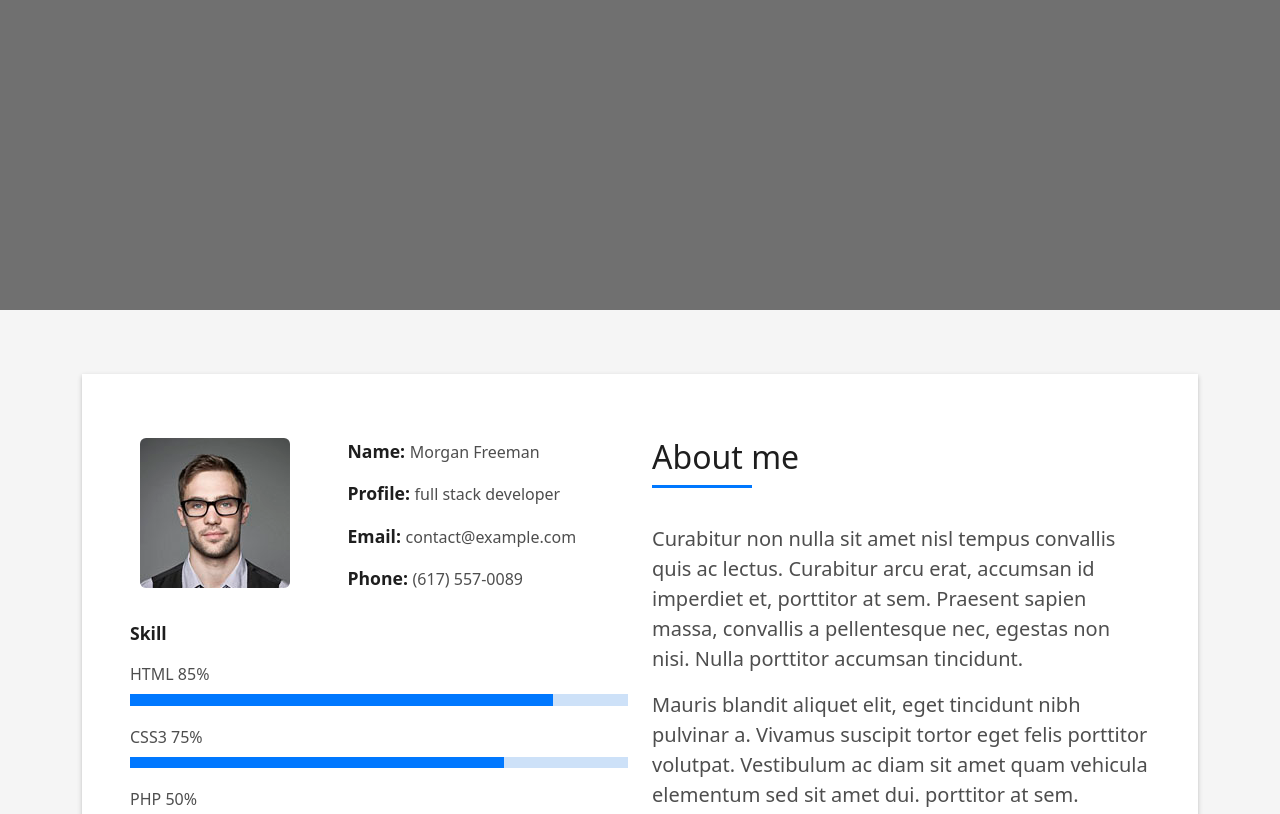
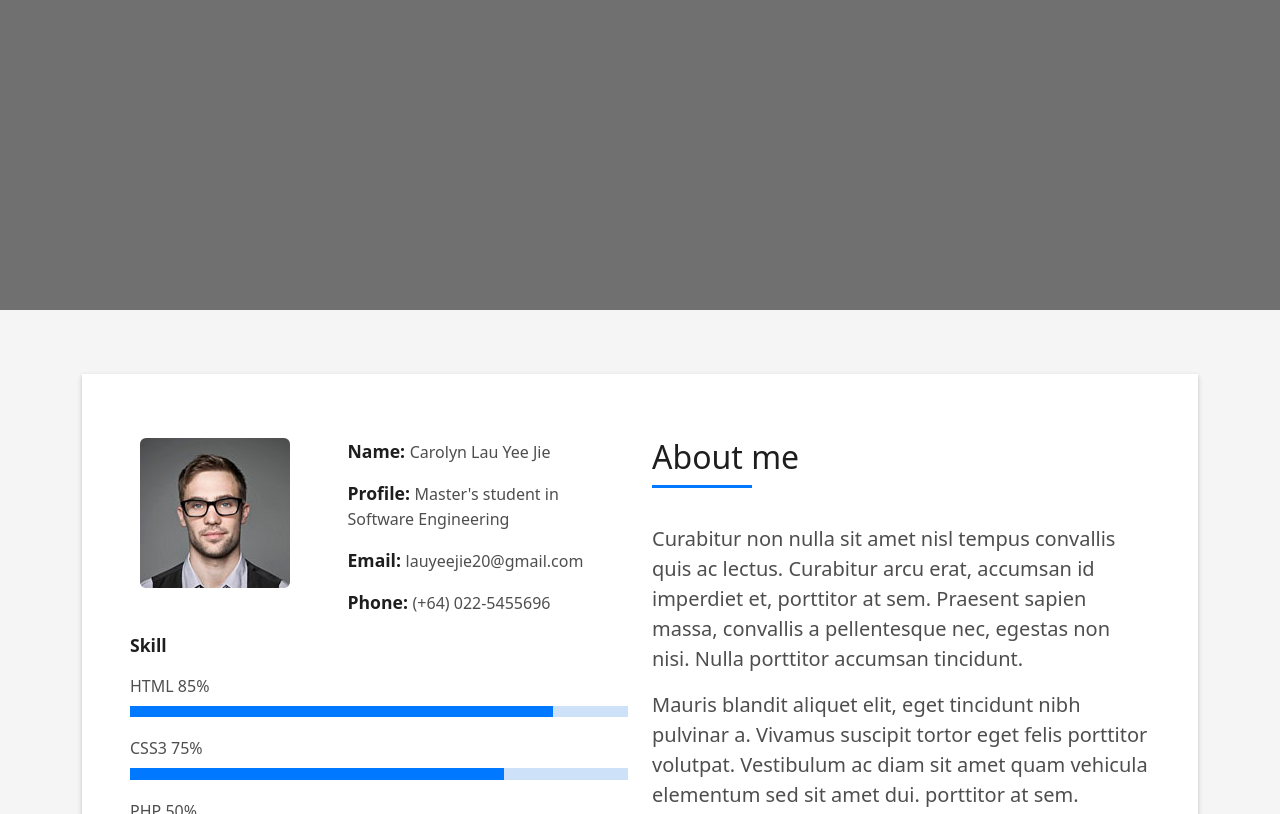
Before and after one commit to Carolyn0620/Portfolio1, a plain HTML site: page index.html in a window 1280 px wide. Shown: the part 490-1304 px from the top of the page. Drawn offline with Linux system fonts and the light colour scheme.

Commit message:
Update
Details

```diff
--- a/index.html
+++ b/index.html
@@ -81,7 +81,7 @@
         <div class="container">
           <!--<p class="display-6 color-d">Hello, world!</p>-->
           <h1 class="hero-title mb-4">I am Carolyn Lau</h1>
-          <p class="hero-subtitle"><span class="typed" data-typed-items="Senior AI Developer, Data Analyst, Project Manager, Software Engineer"></span></p>
+          <p class="hero-subtitle"><span class="typed" data-typed-items="Software Engineer"></span></p>
           <!-- <p class="pt-3"><a class="btn btn-primary btn js-scroll px-4" href="#about" role="button">Learn More</a></p> -->
         </div>
       </div>
@@ -106,10 +106,10 @@
                     </div>
                     <div class="col-sm-6 col-md-7">
                       <div class="about-info">
-                        <p><span class="title-s">Name: </span> <span>Morgan Freeman</span></p>
-                        <p><span class="title-s">Profile: </span> <span>full stack developer</span></p>
-                        <p><span class="title-s">Email: </span> <span>contact@example.com</span></p>
-                        <p><span class="title-s">Phone: </span> <span>(617) 557-0089</span></p>
+                        <p><span class="title-s">Name: </span> <span>Carolyn Lau Yee Jie</span></p>
+                        <p><span class="title-s">Profile: </span> <span>Master's student in Software Engineering</span></p>
+                        <p><span class="title-s">Email: </span> <span>lauyeejie20@gmail.com</span></p>
+                        <p><span class="title-s">Phone: </span> <span>(+64) 022-5455696</span></p>
                       </div>
                     </div>
                   </div>
```
